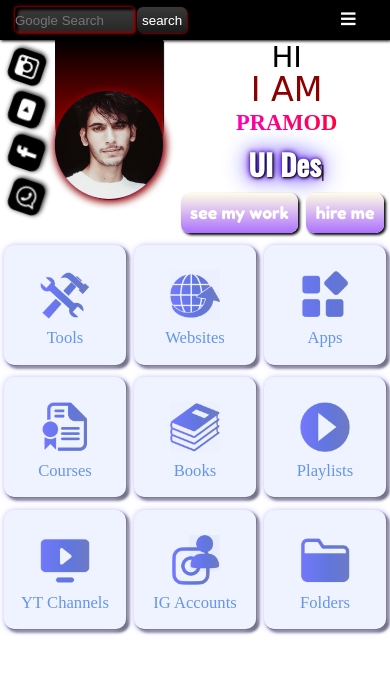
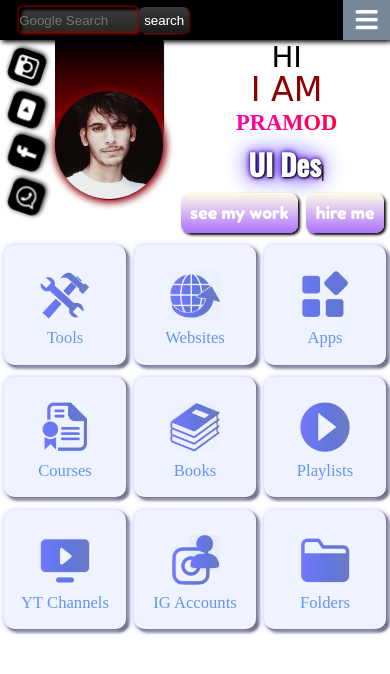
Before and after one commit to Pramod5712/pramod.github.io, a plain HTML site: page index.html in a window 390 px wide. Shown: the top 674 px of the page. Drawn offline with nearby package versions, Linux system fonts and the light colour scheme; a web font is replaced by a local one.

Commit message:
navbar adjustment

```diff
--- a/CSS/indexcss/hb.css
+++ b/CSS/indexcss/hb.css
@@ -8,13 +8,16 @@ nav {
     color: #fff;
     display: flex;
     justify-content: space-between;
-    align-items: center;
-    overflow: hidden;
-    box-shadow: 1px 1px 3px black;
+    height: 50px;
+    box-shadow: 2px 2px 5px black;
+    position: sticky;
+    top:0px; z-index: 10;
+
 }
 nav .mainMenu {
     display: flex;
     list-style: none;
+    height: 50px;
 }
 nav .mainMenu li a {
     display: inline-block;
@@ -28,12 +31,11 @@ nav .mainMenu li a:hover {
     background: rgb(255,94,0);
 }
 nav .openMenu {
+    background: lightslategrey;
     font-size: 2rem;
-   margin: auto;
-   width: 10vw;
+    display: none;
     cursor: pointer;
-    position: fixed;
-    right: 10px;
+    width: 12vw;
 
 }
 nav .mainMenu .closeMenu , .icons i {
@@ -62,9 +64,13 @@ nav .logo {
       /*position: fixed;
       top:3px; left:30%;*/
       margin: auto;
+      height: 50px;
       width: 200px;
       position: fixed;
-      left:15px;
+      left:.5rem;
+      display: flex;
+      justify-content: center;
+      align-items: center;
 
   }
 
@@ -119,10 +125,15 @@ nav .logo {
         position: absolute;
         top: 20px;
         right: 20px;
+                font-size: 3rem;
+
 
     }
     nav .openMenu {
-        display: block;
+        display: grid;
+        justify-content: center;
+        align-items: center;
+        font-size: 3rem;
     }
     nav .mainMenu li a:hover {
         background: none;
@@ -136,4 +147,8 @@ nav .logo {
     nav{
         height: 40px;
     }
+
+ .gsearch{
+     height: 40px;
+ }
 }
--- a/CSS/indexcss/style.css
+++ b/CSS/indexcss/style.css
@@ -10,7 +10,7 @@ html{
 
 
 body{background: transparent;
-  height: 100vh;
+  height: 200vh;
   width: 100vw; }
 
 
```
